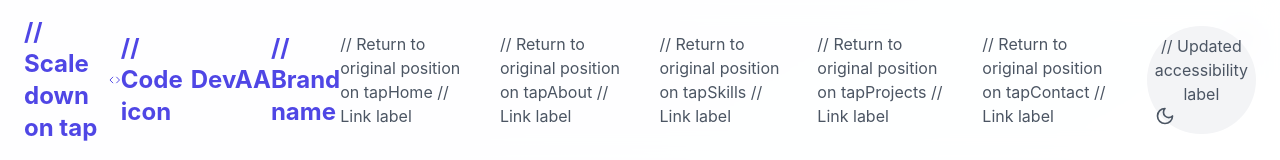
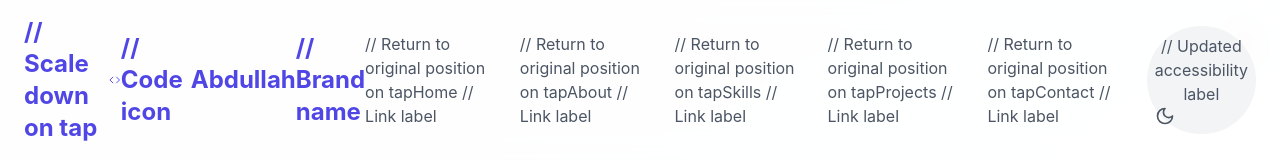
Before and after one commit to Ayyubiy90/my-portfolio, a React (Vite) app: page / in a window 1280 px wide. Shown: the top 160 px of the page. Built offline with nearby package versions, Linux system fonts and the light colour scheme.

Commit message:
Changed brand name

```diff
--- a/src/components/Header.tsx
+++ b/src/components/Header.tsx
@@ -55,7 +55,7 @@ const Header = () => {
             {" "}
             // Scale down on tap
             <Code className="w-8 h-8" /> // Code icon
-            <span>DevAA</span> // Brand name
+            <span>Abdullah</span> // Brand name
           </motion.a>
 
           {/* Desktop Menu */}
```
